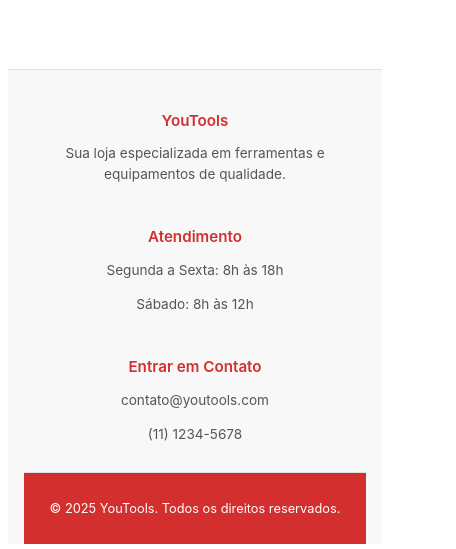
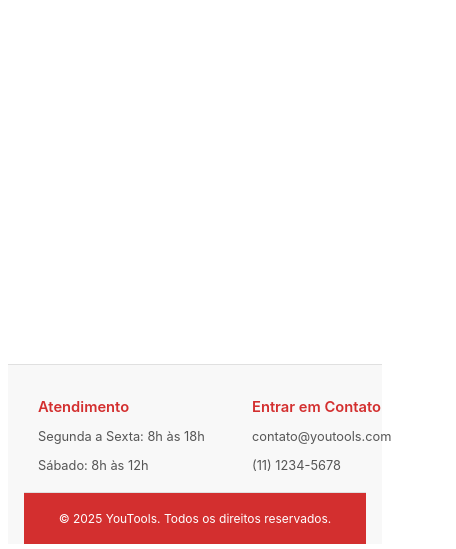
Before and after one commit to karimmenem/YouTools, a React (Create React App) app in the folder client/: page /produto/1 in a window 390 px wide. Shown: the part 308-857 px from the top of the page, 456 px wide, since content can reach past the window. Built offline with nearby package versions, Linux system fonts and the light colour scheme; no server answers; the database is empty.

Commit message:
changes for responsiveness of footer

```diff
--- a/client/src/components/Brand/BrandSlider.css
+++ b/client/src/components/Brand/BrandSlider.css
@@ -33,12 +33,12 @@
 /* Compact single-line marquee (current implementation) */
 .brand-marquee { position:relative; overflow:hidden; padding:18px 0; background:linear-gradient(120deg,#ffffff,#f7f7f7); }
 .brand-marquee:hover .marquee-track { animation-play-state:paused; }
-.brand-marquee.single { margin:200px 0px 20px 0; }
+.brand-marquee.single { margin:200px 0px 20px 0; position: relative; top: 0; z-index: 0; /* keep below header (header uses z-index:1000) */ }
 .brand-marquee.single::before,.brand-marquee.single::after { content:""; position:absolute; top:0; bottom:0; width:70px; z-index:2; pointer-events:none; }
 .brand-marquee.single::before { left:0; background:linear-gradient(to right,#ffffff,rgba(255,255,255,0)); }
 .brand-marquee.single::after { right:0; background:linear-gradient(to left,#ffffff,rgba(255,255,255,0)); }
-.brand-marquee-inner { width:100%; }
-.marquee-track.single { display:flex; align-items:center; gap:42px; width:max-content; height:78px; padding:0 8px; animation: marquee-single 32s linear infinite; }
+.brand-marquee-inner { width:100%; position: relative; z-index: 0; }
+.marquee-track.single { display:flex; align-items:center; gap:42px; width:max-content; height:78px; padding:0 8px; animation: marquee-single 32s linear infinite; position: relative; z-index: 0; }
 @keyframes marquee-single { 0% { transform:translateX(0); } 100% { transform:translateX(-50%); } }
 
 /* Brand chip (slider miniature) */
@@ -117,3 +117,21 @@ body.dark .brand-marquee::after { background:linear-gradient(to left,#1b1b1b,rgb
 body.dark .brand-chip-mini { background:#242424;border-color:#333;box-shadow:0 4px 18px -4px rgba(0,0,0,.6); }
 body.dark .brand-chip-mini img { filter:grayscale(95%) brightness(.85); }
 body.dark .brand-chip-mini:hover img { filter:grayscale(0%) brightness(1.1); }
+
+/* Fix: ensure the brand slider does not overlap other page content while scrolling
+   Animated/transformed elements can create their own stacking contexts and unexpectedly
+   sit above nearby content. Force a low stacking level for the marquee and its children. */
+.brand-marquee,
+.brand-showcase,
+.brand-marquee-inner,
+.marquee-track,
+.brand-chip,
+.brand-chip-mini {
+  position: relative;
+  z-index: 0;
+  -webkit-transform: translateZ(0);
+  transform: translateZ(0);
+}
+
+/* If another section needs to appear above the slider, give it a higher z-index
+   via its own stylesheet (e.g. .product-grid { position: relative; z-index: 1; }). */
--- a/client/src/components/Layout/Footer.css
+++ b/client/src/components/Layout/Footer.css
@@ -63,62 +63,113 @@
   }
 }
 
-/* Tablets */
-@media (max-width: 768px) {
+/* Tablets & large phones: compact two-column layout to reduce vertical stacking */
+@media (max-width: 767px) {
   .footer-content {
-    flex-direction: column;
-    align-items: center;
-    text-align: center;
-    padding: 30px 40px;
-    gap: 25px;
+    display: grid;
+    grid-template-columns: repeat(2, minmax(0, 1fr));
+    gap: 12px 18px;
+    padding: 20px 24px;
+    align-items: start;
+    text-align: left;
   }
 
   .footer-section {
-    max-width: 100%;
+    max-width: none;
+    margin: 0;
+    padding: 0;
   }
 
   .footer-section h4 {
-    margin-bottom: 10px;
-  }
-}
-
-/* Phones */
-@media (max-width: 600px) {
-  .footer-content {
-    padding: 25px 20px;
-    gap: 20px;
-  }
-
-  .footer-section h4 {
+    margin-bottom: 8px;
     font-size: 1rem;
   }
 
   .footer-section p {
-    font-size: 0.9rem;
+    margin-bottom: 6px;
+    color: #555555;
+    line-height: 1.4;
+    font-size: 0.92rem;
   }
 
   .footer-bottom {
-    padding: 15px 10px;
-    font-size: 0.85rem;
+    border-top: 1px solid #e0e0e0;
+    padding: 14px 10px;
+    text-align: center;
+    color: #fff;
+    background: #d32f2f;
+    font-size: 0.9rem;
+  }
+}
+
+/* Small phones: single column but compact spacing */
+@media (max-width: 480px) {
+  /* Use a compact two-column layout to reduce stacking height on narrow screens */
+  .footer-content {
+    display: grid;
+    grid-template-columns: repeat(2, minmax(0, 1fr));
+    gap: 8px 10px;
+    padding: 8px 12px;
+    text-align: left;
+    align-items: start;
+  }
+
+  /* Hide the YouTools description on very small screens to save vertical space.
+     Keep Customer Service and Contact visible. */
+  .footer-content .footer-section:first-child {
+    display: none;
+  }
+
+  .footer-section {
+    padding: 6px 4px;
+    max-width: none;
+  }
+
+  .footer-section h4 {
+    font-size: 0.95rem;
+    margin-bottom: 6px;
+  }
+
+  .footer-section p {
+    font-size: 0.82rem;
+    margin-bottom: 4px;
+    line-height: 1.25;
+  }
+
+  .footer-bottom {
+    padding: 8px 6px;
+    font-size: 0.78rem;
+  }
+
+  /* Reduce overall footer vertical footprint */
+  .footer {
+    padding-bottom: 0;
   }
 }
 
 /* Small phones */
 @media (max-width: 400px) {
   .footer-content {
-    padding: 20px 15px;
-    gap: 15px;
+    grid-template-columns: 1fr 1fr;
+    padding: 8px 10px;
+    gap: 6px;
+  }
+
+  /* ensure YouTools description hidden here as well */
+  .footer-content .footer-section:first-child {
+    display: none;
   }
 
   .footer-section h4 {
-    font-size: 0.95rem;
+    font-size: 0.92rem;
   }
 
   .footer-section p {
-    font-size: 0.85rem;
+    font-size: 0.8rem;
   }
 
   .footer-bottom {
-    font-size: 0.8rem;
+    font-size: 0.75rem;
+    padding: 6px 4px;
   }
 }
```
